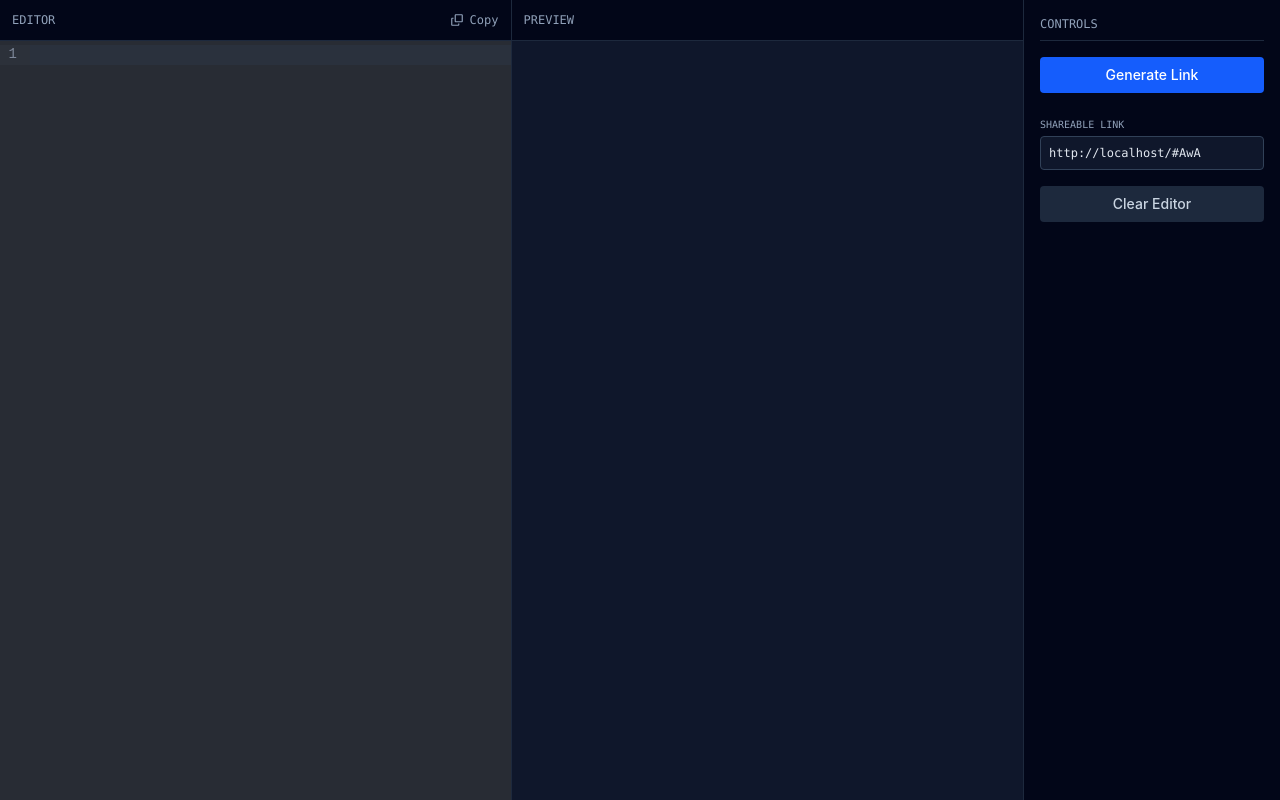
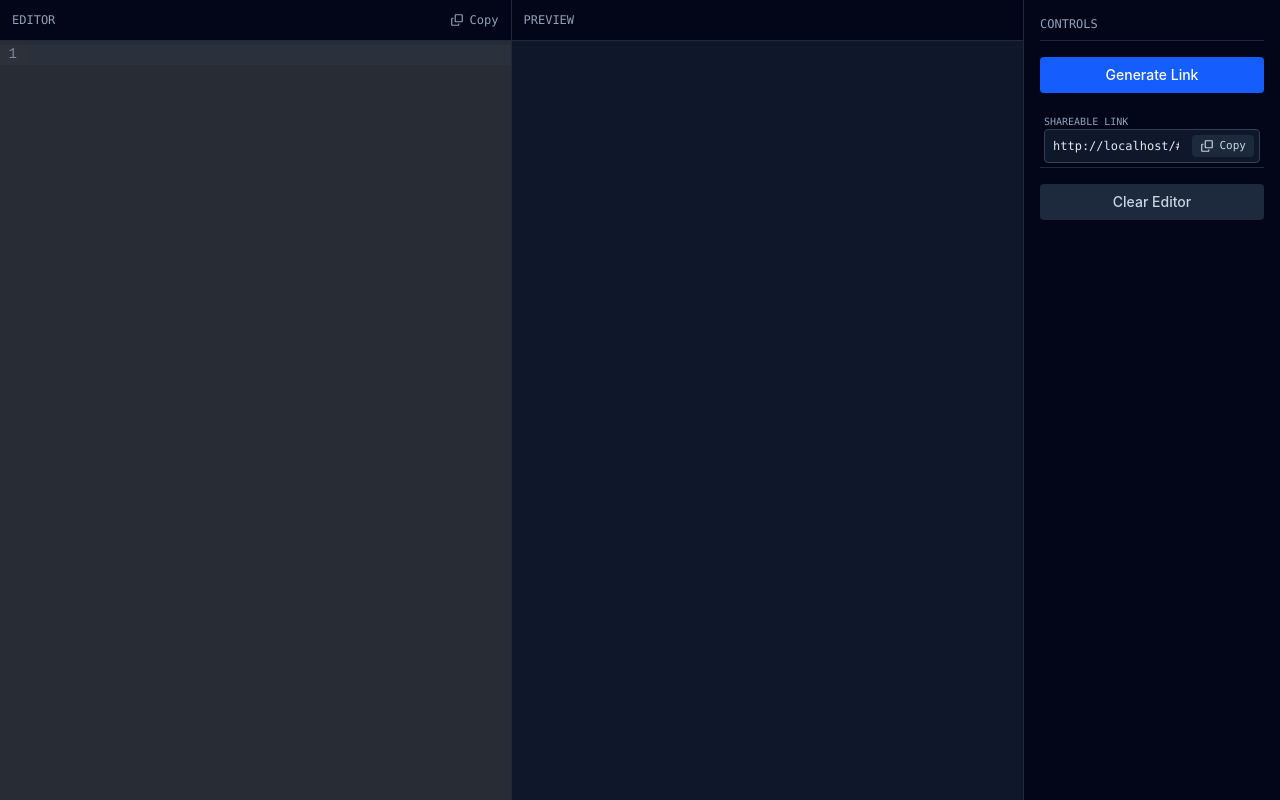
Before and after one commit to ic0e/HashPaste, a React (Vite) app: page / in a window 1280 px wide. Both pictures are taken after a click on the button "Generate Link". Built offline with nearby package versions, Linux system fonts and the light colour scheme.

Commit message:
feat: added a copy link button after generating a link

```diff
--- a/src/App.tsx
+++ b/src/App.tsx
@@ -8,6 +8,7 @@ function App() {
   const [text, setText] = useState('');
   const [generatedUrl, setGeneratedUrl] = useState('');
   const [copied, setIsCopied] = useState('Copy');
+  const [linkIsCopied, setLinkIsCopied] = useState('Copy');
 
   useEffect(() => {
     const rawHash = window.location.hash;
@@ -52,6 +53,17 @@ function App() {
       setIsCopied('Copied!');
 
       setTimeout(() => setIsCopied('Copy'), 2000);
+    } catch (err) {
+      console.error('Failed to copy text: ', err);
+    }
+  };
+
+  const handleLinkCopy = async (textToCopy: string) => {
+    try {
+      await navigator.clipboard.writeText(textToCopy);
+      setLinkIsCopied('Copied!');
+
+      setTimeout(() => setLinkIsCopied('Copy'), 2000);
     } catch (err) {
       console.error('Failed to copy text: ', err);
     }
@@ -115,15 +127,32 @@ function App() {
             </button>
 
             {generatedUrl ? (
-              <div className="mt-2 flex flex-col gap-1">
+                <div className="p-1 bg-slate-950 border-b border-slate-800 text-xs font-mono text-slate-400">
                   <label className="text-[10px] font-mono text-slate-400 uppercase">Shareable Link</label>
+                  <div className="relative flex items-center">
                     <input
                       type="text"
                       readOnly
                       value={generatedUrl}
                       onClick={(e) => (e.target as HTMLInputElement).select()}
-                  className="w-full p-2 bg-slate-900 border border-slate-700 text-slate-200 text-xs rounded font-mono focus:outline-none focus:border-blue-500"
+                      className="w-full p-2 pr-20 bg-slate-900 border border-slate-700 text-slate-200 text-xs rounded font-mono focus:outline-none focus:border-blue-500"
                     />
+                    <button
+                      className="absolute right-1.5 flex items-center gap-1.5 px-2 py-1 bg-slate-800 hover:bg-slate-700 text-slate-300 hover:text-slate-100 rounded text-[11px] transition-colors"
+                      onClick={() => handleLinkCopy(generatedUrl)}
+                    >
+                      <svg
+                        xmlns="http://www.w3.org/2000/svg"
+                        fill="currentColor"
+                        viewBox="0 0 24 24"
+                        className="w-3.5 h-3.5"
+                      >
+                        <path d="M20 2H10c-1.1 0-2 .9-2 2v10c0 1.1.9 2 2 2h10c1.1 0 2-.9 2-2V4c0-1.1-.9-2-2-2m0 12H10V4h10z" />
+                        <path d="M14 20H4V10h2V8H4c-1.1 0-2 .9-2 2v10c0 1.1.9 2 2 2h10c1.1 0 2-.9 2-2v-2h-2z" />
+                      </svg>
+                      <span>{linkIsCopied}</span>
+                    </button>
+                  </div>
                 </div>
               ) : (
                 <span className="text-xs text-slate-500 italic">No link generated yet</span>
```
Lines whose indentation alone changed are shown as unchanged.
